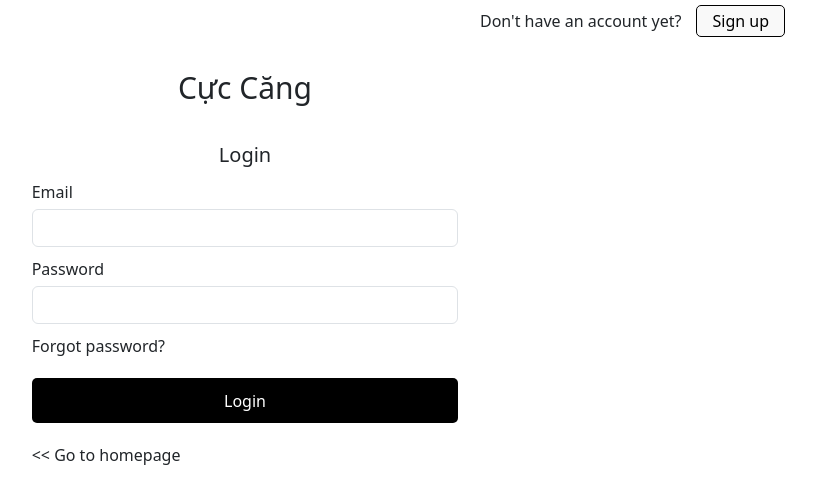
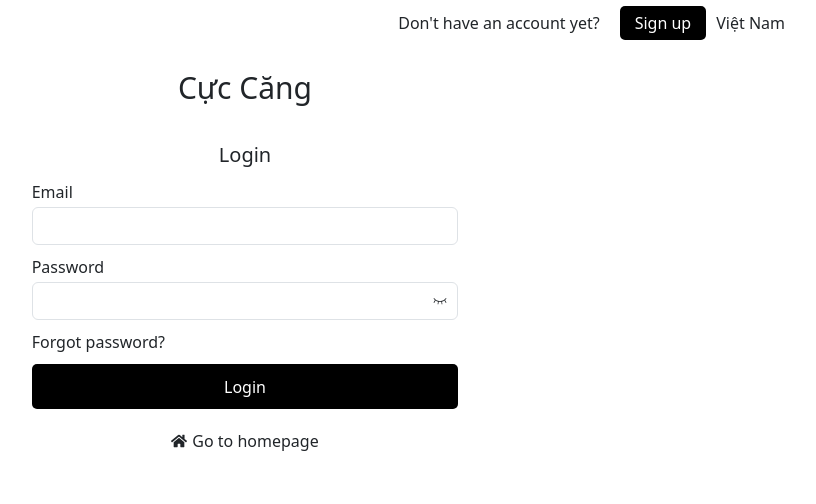
Before and after one commit to mtriet004/react-demo, a React (Create React App) app: page /login in a window 1280 px wide. Shown: the top 504 px of the page, without its empty margins (395-1211 px from the left). Built offline with nearby package versions, Linux system fonts and the light colour scheme.

Commit message:
video108

```diff
--- a/package.json
+++ b/package.json
@@ -9,12 +9,16 @@
     "@testing-library/user-event": "^13.5.0",
     "axios": "^1.7.7",
     "bootstrap": "^5.3.3",
+    "i18next": "^23.15.1",
+    "i18next-browser-languagedetector": "^8.0.0",
+    "i18next-http-backend": "^2.6.1",
     "lodash": "^4.17.21",
     "nprogress": "^0.2.0",
     "react": "^18.3.1",
     "react-awesome-lightbox": "^1.8.1",
     "react-bootstrap": "^2.10.4",
     "react-dom": "^18.3.1",
+    "react-i18next": "^15.0.2",
     "react-icons": "^5.3.0",
     "react-paginate": "^8.2.0",
     "react-perfect-scrollbar": "^1.5.8",
--- a/src/App.scss
+++ b/src/App.scss
@@ -107,7 +107,11 @@ code {
     }
 
 }
-
+.languages{
+    .dropdown-toggle::after{
+        display: none !important;
+    }
+}
 video{
     position: fixed;
     bottom: 0;
--- a/src/components/Auth/Login.jsx
+++ b/src/components/Auth/Login.jsx
@@ -6,12 +6,18 @@ import { toast } from 'react-toastify'
 import { useDispatch } from 'react-redux'
 import { doLogin } from '../../redux/action/userAction'
 import { ImSpinner10 } from "react-icons/im";
+import { RxEyeOpen } from "react-icons/rx";
+import { PiEyeClosedLight } from "react-icons/pi";
+import { FaHome } from "react-icons/fa";
+import Language from '../Header/Language'
 
 const Login = (props) => {
     const [email, setEmail] = useState('')
     const [password, setPassword] = useState('')
     const dispatch = useDispatch()
     const [isLoading,setIsLoading] = useState(false)
+    const [isShowPassword, setIsShowPassword] = useState(false)
+
     const validateEmail = (email) => {
         return String(email)
           .toLowerCase()
@@ -61,6 +67,7 @@ const Login = (props) => {
         <div className='header'>
             <span>Don't have an account yet?</span>
             <button onClick={() => {navigator('/signup')}}>Sign up</button>
+            <Language />
         </div>
         <div className='title col-4 mx-auto'>
             Cực Căng
@@ -76,14 +83,21 @@ const Login = (props) => {
                  value={email}
                  onChange={(e) => setEmail(e.target.value)}></input>
             </div>
-            <div className='form-group'>
+            <div className='form-group pass-group'>
                 <label>Password</label>
-                <input type='password'
+                <input
+                 type= {isShowPassword ? 'text' : 'password'}
                  className='form-control'
                  value={password}
                  onChange={(e) => setPassword(e.target.value)}
                  onKeyDown={e => handleKeyDown(e)}
                  ></input>
+                 {isShowPassword
+                 ?
+                   <span className='icon-eyes' onClick={() => setIsShowPassword(false)}><RxEyeOpen/></span>
+                 :
+                   <span className='icon-eyes' onClick={() => setIsShowPassword(true)}><PiEyeClosedLight /></span>
+                 }
             </div>
             <span className='forgot-password'>Forgot password?</span>
             <div>
@@ -96,7 +110,7 @@ const Login = (props) => {
                 </button>
             </div>
             <div>
-                <span className='back' onClick={() => {navigator('/')}}> &#60;&#60; Go to homepage</span>
+                <span className='back' onClick={() => {navigator('/')}} > <FaHome /> Go to homepage</span>
             </div>
         </div>
     </div>
--- a/src/components/Auth/Login.scss
+++ b/src/components/Auth/Login.scss
@@ -1,18 +1,22 @@
 .login-container{
     .header{
         height: 45px;
-        text-align: right;
-        padding: 5px 100px;
+        display: flex;
+        align-items: center;
+        justify-content: flex-end;
+        gap: 10px;
+        padding: 10px 100px;
+
         button{
+            border-radius: 5px;
             border: none;
-            padding: 3px 15px;
-            margin-left: 15px;
-            border-radius: 5px;
-            background: #f9f9f9;
-            border: 1px solid;
+            margin-left: 10px;
+            color: white;
+            background: black;
+            padding: 5px 15px;
 
             &:hover{
-                background-color: white;
+                background-color: cadetblue;
             }
         }
     }
@@ -30,29 +34,58 @@
     }
 
     .content-form{
+
         input{
-            margin-top: 5px;
+            margin-top: 3px;
             margin-bottom: 10px;
         }
+        // button{
+        //     width: 100%;
+        //     height: 45px;
+        //     border: none;
+        //     border-radius: 5px;
+        //     margin: 20px 0;
+        //     color: white;
+        //     background: black;
+
+        //     &:disabled{
+        //         background: #dddddd;
+        //         color: #afafaf;
+        //         cursor: no-drop;
+        //     }
+        // }
         button{
+            margin: 10px 0;
             width: 100%;
             height: 45px;
             border: none;
             border-radius: 5px;
-            margin: 20px 0;
             color: white;
             background: black;
 
-            &:disabled{
-                background: #dddddd;
-                color: #afafaf;
-                cursor: no-drop;
+            &:hover{
+                background-color: cadetblue;
+            }
+        }
+
+        .pass-group{
+            position: relative;
+            .icon-eyes{
+                position: absolute;
+                right: 10px;
+                bottom: 10px;
             }
         }
 
     }
+
     .back{
+        margin-top: 10px;
         cursor: pointer;
+        display: flex;
+        gap: 5px;
+        justify-content: center;
+        align-items: center;
     }
 
     .loader-icon{
@@ -61,6 +94,7 @@
         color: #00d4ff;
         animation: spin 1s infinite linear;
     }
+
     @keyframes spin{
         from {
             transform: scale(1) rotate(0deg);
--- a/src/components/Auth/Signup.jsx
+++ b/src/components/Auth/Signup.jsx
@@ -5,6 +5,9 @@ import { signup } from '../../service/APIService'
 import { RxEyeOpen } from "react-icons/rx";
 import { toast } from 'react-toastify';
 import { PiEyeClosedLight } from "react-icons/pi";
+import { FaHome } from "react-icons/fa";
+import Language from '../Header/Language';
+
 const Signup = () => {
     const [email, setEmail] = useState('')
     const [isShowPassword, setIsShowPassword] = useState(false)
@@ -51,6 +54,7 @@ const Signup = () => {
         <div className='header'>
             <span>Already have an account?</span>
             <button onClick={() => {navigator('/login')}}>Login</button>
+            <Language />
         </div>
         <div className='title col-md-4 mx-auto'>
             Cực Căng
@@ -72,7 +76,7 @@ const Signup = () => {
             <div className='form-group pass-group'>
                 <label className='form-label'>Password (*)</label>
                 <input
-                    type= {isShowPassword ? 'type' : 'password'}
+                    type= {isShowPassword ? 'text' : 'password'}
                     value={password}
                     className='form-control'
                     onChange={(e) => setPassword(e.target.value)}
@@ -97,7 +101,7 @@ const Signup = () => {
                 ></input>
             </div>
             <button className='btn-signup' onClick={() => handleSignup()}>Signup</button>
-            <span onClick={() => {navigator('/')}} style={{cursor: 'pointer'}}> &#60;&#60; Return to homepage</span>
+            <span onClick={() => {navigator('/')}} className='back'> <FaHome /> Return to homepage</span>
         </div>
     </div>
   )
--- a/src/components/Auth/Signup.scss
+++ b/src/components/Auth/Signup.scss
@@ -1,8 +1,11 @@
 .signup-container{
     .header{
         height: 45px;
-        text-align: right;
         padding: 10px 100px;
+        display: flex;
+        align-items: center;
+        justify-content: flex-end;
+        gap: 10px;
 
         button{
             border-radius: 5px;
@@ -46,15 +49,25 @@
                 background-color: cadetblue;
             }
         }
+
         .pass-group{
             position: relative;
 
             .icons-eye{
                 cursor: pointer;
                 position: absolute;
-                right: 50px;
+                right: 10px;
                 bottom: 10px;
             }
         }
+
+        .back{
+            margin-top: 10px;
+            cursor: pointer;
+            display: flex;
+            gap: 5px;
+            justify-content: center;
+            align-items: center;
+        }
     }
 }
--- a/src/components/Header/Header.jsx
+++ b/src/components/Header/Header.jsx
@@ -7,6 +7,7 @@ import { useDispatch, useSelector } from 'react-redux';
 import { logout } from '../../service/APIService';
 import {toast} from 'react-toastify'
 import { doLogout } from '../../redux/action/userAction';
+import Language from './Language';
 
 const Header = () => {
 
@@ -57,6 +58,7 @@ const Header = () => {
                 <NavDropdown.Item onClick={() => handleLogout()}>Logout</NavDropdown.Item>
               </NavDropdown>
             }
+            <Language />
           </Nav>
         </Navbar.Collapse>
       </Container>
--- /dev/null
+++ b/src/components/Header/Language.js
@@ -0,0 +1,15 @@
+import React from 'react'
+import NavDropdown from 'react-bootstrap/NavDropdown'
+
+const Language = (props) => {
+  return (
+    <>
+        <NavDropdown title="Việt Nam" id="basic-nav-dropdown2" className='languages'>
+            <NavDropdown.Item >English</NavDropdown.Item>
+            <NavDropdown.Item >Việt Nam</NavDropdown.Item>
+        </NavDropdown>
+    </>
+  )
+}
+
+export default Language
```
Also changed, not shown: 1 other file (tests, documents, lock files or other folders).
